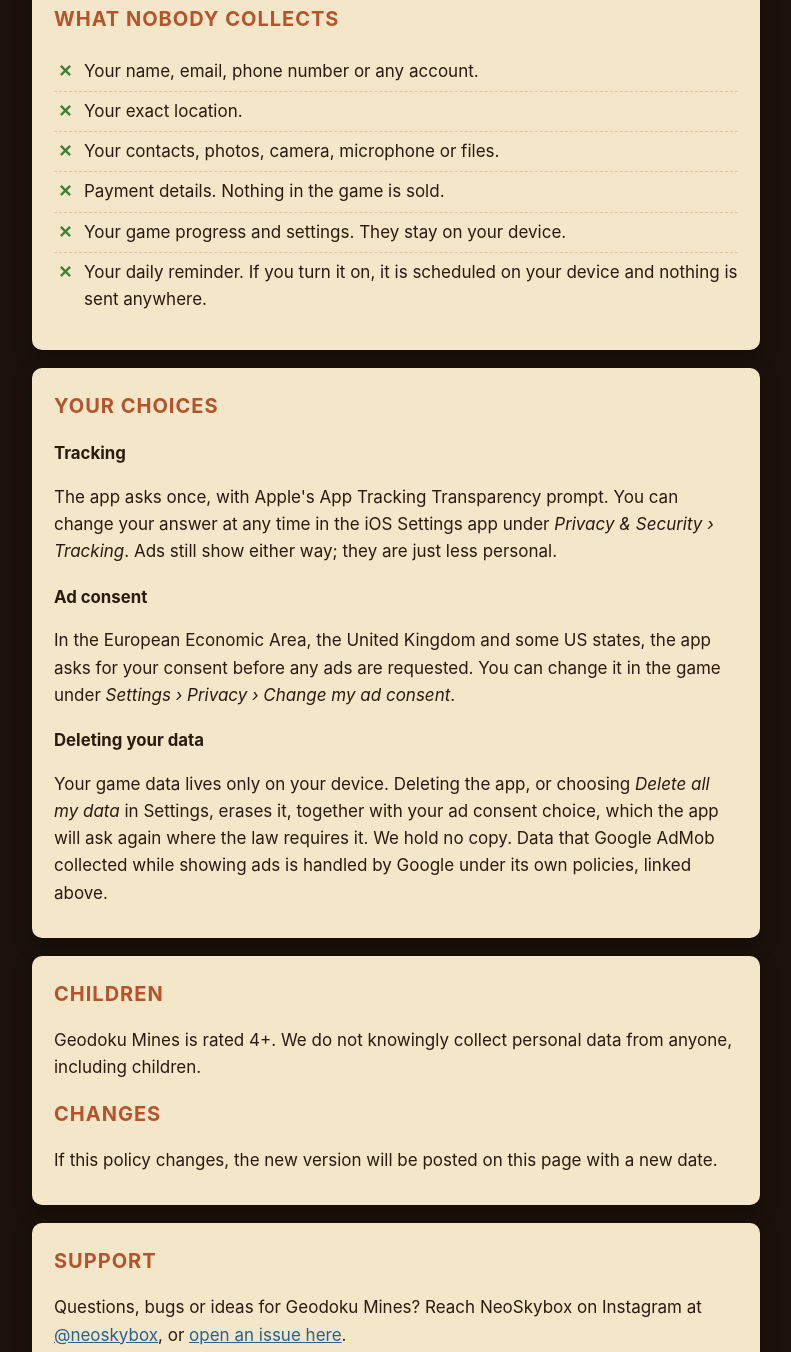
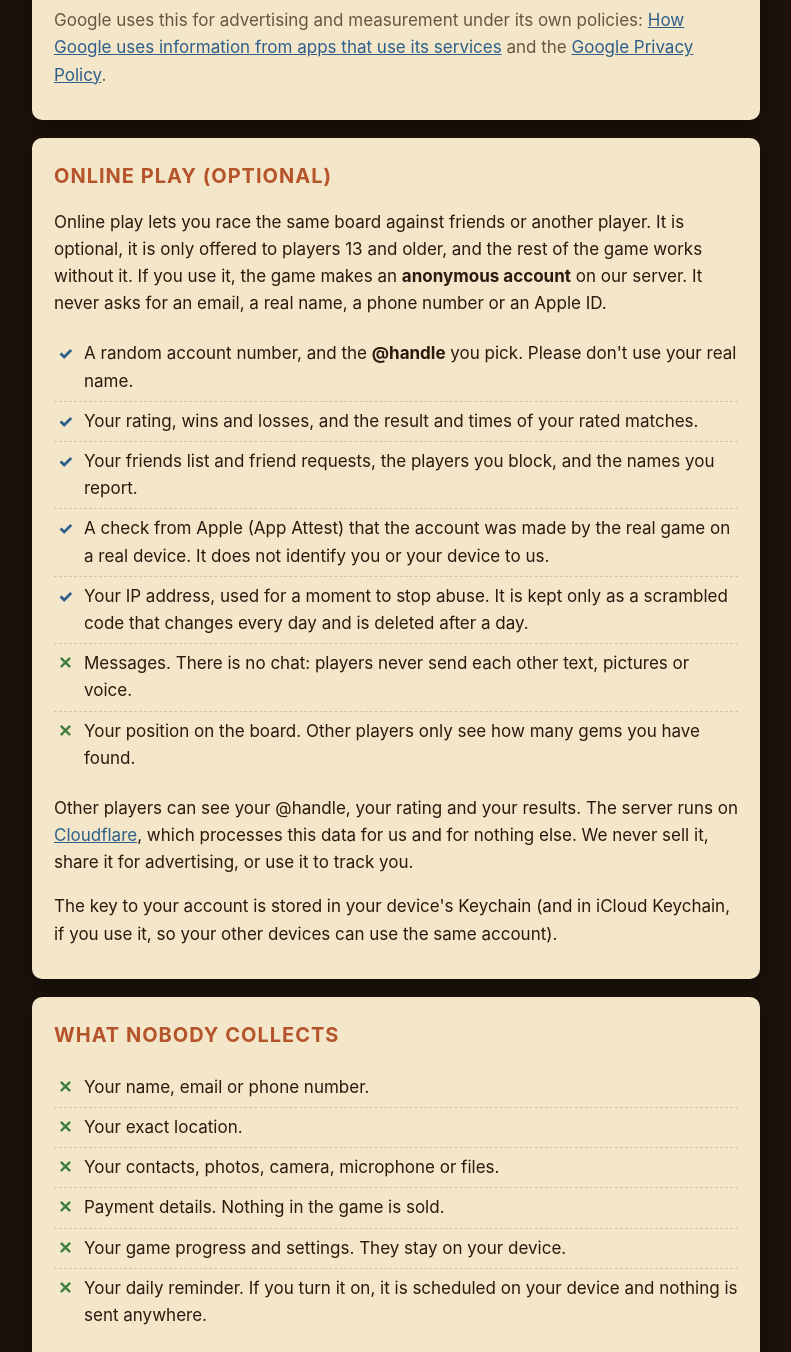
Before and after one commit to sansanchezca/GeodokuMines-Privacy, a plain HTML site: page index.html in a window 1280 px wide. Shown: the part 996-2348 px from the top of the page, without its empty margins (244-1035 px from the left). Drawn offline with Linux system fonts and the light colour scheme.

Commit message:
Privacy policy: online play, no tracking, support email
Describes the optional online mode (anonymous account, @handle, results,
friends, App Attest, hashed IP, Cloudflare, deletion) and matches what the
app does about ads: no tracking prompt, never personalized.

Co-Authored-By: Claude Mythos 5.2 <noreply@anthropic.com>
Claude-Session: https://claude.ai/code/session_01RdsTmqB2ffo1KBaGeP3VFF

```diff
--- a/index.html
+++ b/index.html
@@ -40,15 +40,17 @@
 <main>
   <header>
     <h1>GEODOKU MINES</h1>
-    <p>Privacy Policy · Last updated November 17, 2026</p>
+    <p>Privacy Policy · Last updated November 19, 2026</p>
   </header>
   <nav><a href="#privacy">Privacy</a> · <a href="#support">Support</a></nav>
 
   <section id="privacy">
     <h2>In short</h2>
     <p>Geodoku Mines is a logic puzzle game for iPhone and iPad made by Santiago Sanchez (NeoSkybox).
-      <strong>We collect nothing about you.</strong> There are no accounts, no sign-in and no analytics of our own.
+      <strong>We collect nothing about you unless you choose to play online.</strong> There is no sign-in, no email and no analytics of our own.
       Your progress, stars, stones and settings are saved only on your device, and deleting the app deletes them.</p>
+    <p>The first time you open the game it asks which age group you are in. The answer stays on your device and is only
+      used to choose which ads are suitable and whether online play is offered.</p>
     <p>The game is free and shows ads from <strong>Google AdMob</strong>: optional reward videos and one ad at the bottom of the board screen.
       Google's software in the app collects the data listed below to show and measure those ads.</p>
   </section>
@@ -56,20 +58,41 @@
   <section>
     <h2>What Google AdMob collects</h2>
     <ul>
-      <li class="yes">Your device's advertising identifier (IDFA), <strong>only if you tap Allow</strong> when iOS asks about tracking.</li>
       <li class="yes">Approximate location worked out from your IP address (city or region, never GPS).</li>
       <li class="yes">Which ads you see and tap.</li>
       <li class="yes">Device and app details: model, iOS version, app version, crashes and performance.</li>
     </ul>
+    <p>Ads are never personalized, for anyone. The game never asks to track you and never reads your device's
+      advertising identifier. Players under 13 only see ads made for children.</p>
     <p class="soft">Google uses this for advertising and measurement under its own policies:
       <a href="https://policies.google.com/technologies/partner-sites">How Google uses information from apps that use its services</a>
       and the <a href="https://policies.google.com/privacy">Google Privacy Policy</a>.</p>
   </section>
 
+  <section id="online">
+    <h2>Online play (optional)</h2>
+    <p>Online play lets you race the same board against friends or another player. It is optional, it is only offered to
+      players 13 and older, and the rest of the game works without it. If you use it, the game makes an
+      <strong>anonymous account</strong> on our server. It never asks for an email, a real name, a phone number or an Apple ID.</p>
+    <ul>
+      <li class="yes">A random account number, and the <strong>@handle</strong> you pick. Please don't use your real name.</li>
+      <li class="yes">Your rating, wins and losses, and the result and times of your rated matches.</li>
+      <li class="yes">Your friends list and friend requests, the players you block, and the names you report.</li>
+      <li class="yes">A check from Apple (App Attest) that the account was made by the real game on a real device. It does not identify you or your device to us.</li>
+      <li class="yes">Your IP address, used for a moment to stop abuse. It is kept only as a scrambled code that changes every day and is deleted after a day.</li>
+      <li class="no">Messages. There is no chat: players never send each other text, pictures or voice.</li>
+      <li class="no">Your position on the board. Other players only see how many gems you have found.</li>
+    </ul>
+    <p>Other players can see your @handle, your rating and your results. The server runs on
+      <a href="https://www.cloudflare.com/privacypolicy/">Cloudflare</a>, which processes this data for us and for nothing else.
+      We never sell it, share it for advertising, or use it to track you.</p>
+    <p>The key to your account is stored in your device's Keychain (and in iCloud Keychain, if you use it, so your other devices can use the same account).</p>
+  </section>
+
   <section>
     <h2>What nobody collects</h2>
     <ul>
-      <li class="no">Your name, email, phone number or any account.</li>
+      <li class="no">Your name, email or phone number.</li>
       <li class="no">Your exact location.</li>
       <li class="no">Your contacts, photos, camera, microphone or files.</li>
       <li class="no">Payment details. Nothing in the game is sold.</li>
@@ -81,27 +104,33 @@
   <section>
     <h2>Your choices</h2>
     <h3>Tracking</h3>
-    <p>The app asks once, with Apple's App Tracking Transparency prompt. You can change your answer at any time in the iOS
-      Settings app under <em>Privacy &amp; Security › Tracking</em>. Ads still show either way; they are just less personal.</p>
+    <p>There is none to turn off: the game does not track you and never shows Apple's tracking prompt.</p>
+    <h3>Blocking and reporting</h3>
+    <p>In online play you can block any player (they can no longer find you, add you or play with you) and report a name that
+      should not be there. Reports are reviewed and offensive names are removed.</p>
     <h3>Ad consent</h3>
     <p>In the European Economic Area, the United Kingdom and some US states, the app asks for your consent before any ads
       are requested. You can change it in the game under <em>Settings › Privacy › Change my ad consent</em>.</p>
     <h3>Deleting your data</h3>
     <p>Your game data lives only on your device. Deleting the app, or choosing <em>Delete all my data</em> in Settings,
       erases it, together with your ad consent choice, which the app will ask again where the law requires it. We hold no copy.
+      If you made an online account, <em>Delete all my data</em> also deletes it from our server at once, with your @handle,
+      rating, results, friends, blocks and reports. If you deleted the app first, write to us and we will delete the account for you.
       Data that Google AdMob collected while showing ads is handled by Google under its own policies, linked above.</p>
   </section>
 
   <section>
     <h2>Children</h2>
-    <p>Geodoku Mines is rated 4+. We do not knowingly collect personal data from anyone, including children.</p>
+    <p>We do not knowingly collect personal data from children. Players who say they are under 13 only see ads made for
+      children, and online play is not offered to them, so no account is ever made for them.</p>
     <h2>Changes</h2>
     <p>If this policy changes, the new version will be posted on this page with a new date.</p>
   </section>
 
   <section id="support">
     <h2>Support</h2>
-    <p>Questions, bugs or ideas for Geodoku Mines? Reach NeoSkybox on Instagram at
+    <p>Questions, bugs or ideas for Geodoku Mines? Write to
+      <a href="mailto:support@neoskybox.com">support@neoskybox.com</a>, reach NeoSkybox on Instagram at
       <a href="https://instagram.com/neoskybox">@neoskybox</a>, or
       <a href="https://github.com/sansanchezca/GeodokuMines-Privacy/issues">open an issue here</a>.</p>
     <p class="soft">How to play: every color on the board hides exactly one gem; every other square is a mine.
```
